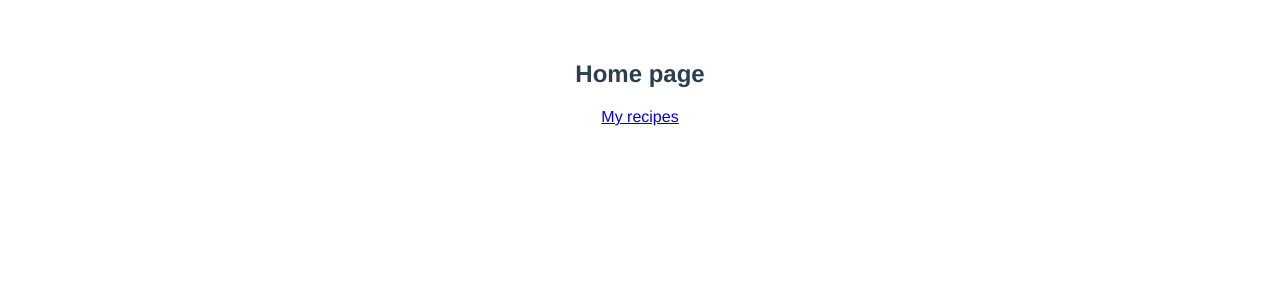
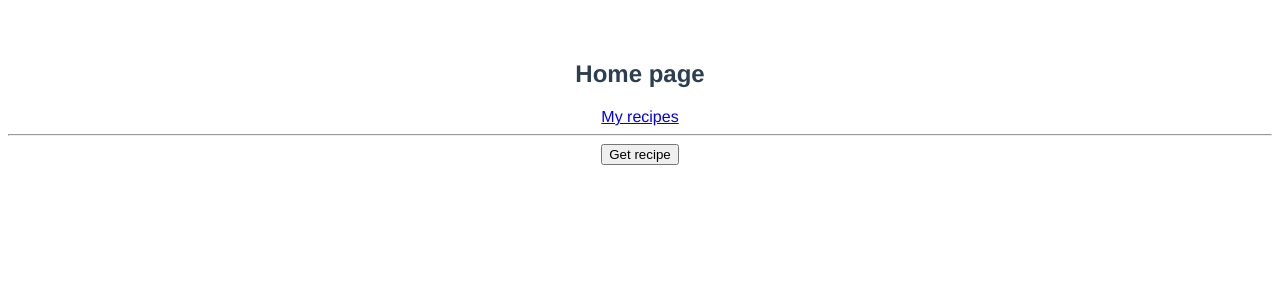
Before and after one commit to AlexanderK27/What-s-For-Dinner-, a Vue app in the folder client/: page / in a window 1280 px wide. Shown: the top 300 px of the page. Built offline with nearby package versions, Linux system fonts and the light colour scheme; the HTML template or start-up script is replaced by a standard one.

Commit message:
Enable proxying

```diff
--- a/client/package.json
+++ b/client/package.json
@@ -7,7 +7,6 @@
     "build": "vue-cli-service build",
     "lint": "vue-cli-service lint"
   },
-  "proxy": "http://localhost:3000",
   "dependencies": {
     "core-js": "^3.6.5",
     "vue": "^2.6.11",
--- a/client/src/views/Home.vue
+++ b/client/src/views/Home.vue
@@ -2,14 +2,34 @@
     <div>
         <h2>Home page</h2>
         <router-link to='profile'>My recipes</router-link>
+        <hr>
+        <div>
+            <button @click="getOneRecipe" >Get recipe</button>
+        </div>
     </div>
 </template>
 
 <script>
 export default {
     name: 'Home',
+    data() {
+        return {
+            hostname: window.location.hostname === 'localhost' ? 'localhost:8080' : window.location.hostname
+        }
+    },
     components: {
 
+    },
+    methods: {
+        getOneRecipe: async function getOneRecipe() {
+            try {
+                const response = await fetch(`${window.location.protocol}//${this.hostname}/api/recipes/723984`)
+                const recipe = await response.json()
+                console.log(recipe)
+            } catch (e) {
+                console.log(e)
+            }
+        }
     }
 }
 </script>
--- /dev/null
+++ b/client/vue.config.js
@@ -0,0 +1,7 @@
+module.exports = {
+    devServer: {
+        proxy: {
+            "api/": { target: "http://localhost:3000" }
+        }
+    }
+};
--- a/package.json
+++ b/package.json
@@ -19,7 +19,8 @@
   "license": "ISC",
   "dependencies": {
     "express": "^4.17.1",
-    "mongoose": "^5.9.18"
+    "mongoose": "^5.9.18",
+    "node-fetch": "^2.6.0"
   },
   "devDependencies": {
     "env-cmd": "^10.1.0",
```
Also changed, not shown: 2 other files (tests, documents, lock files or other folders).
